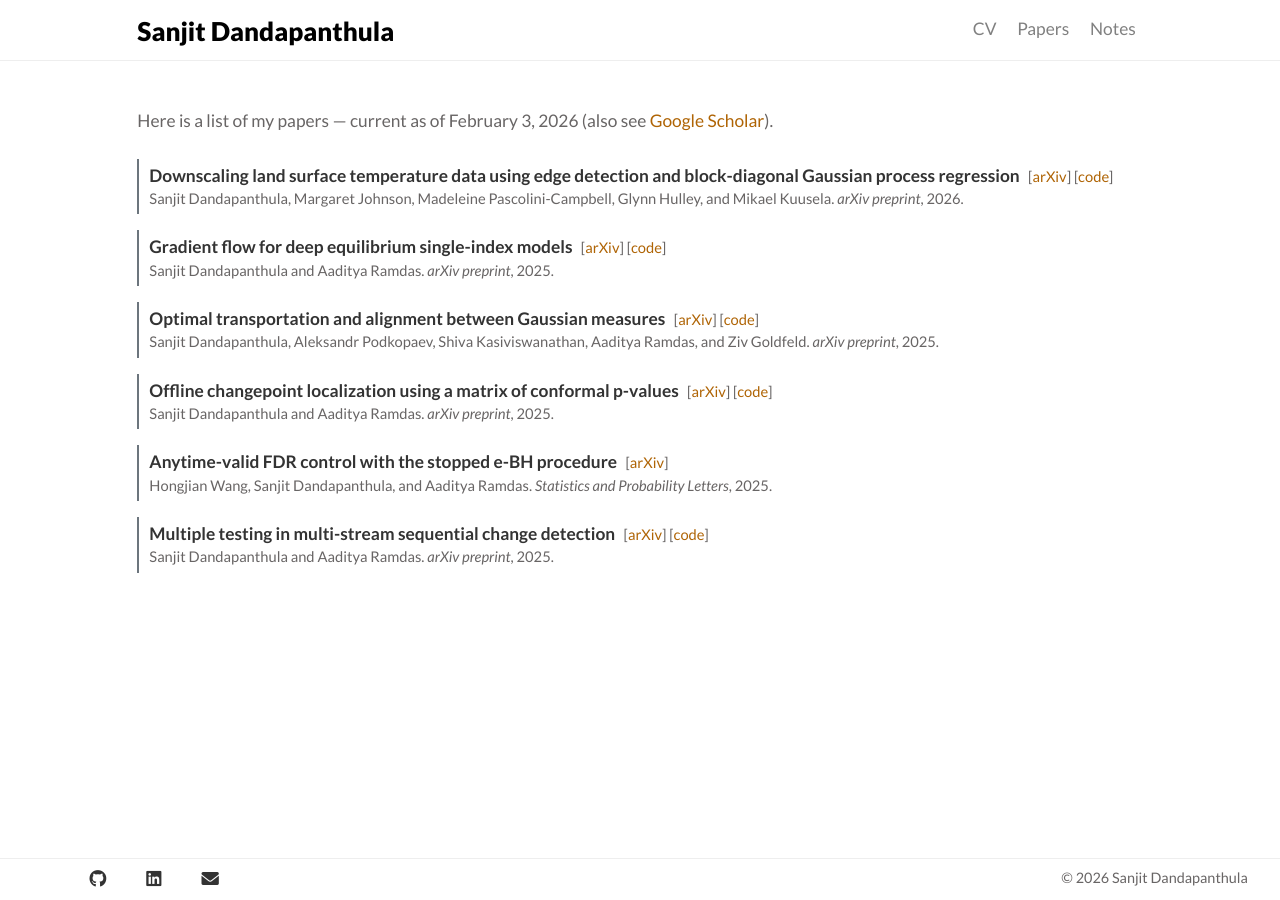
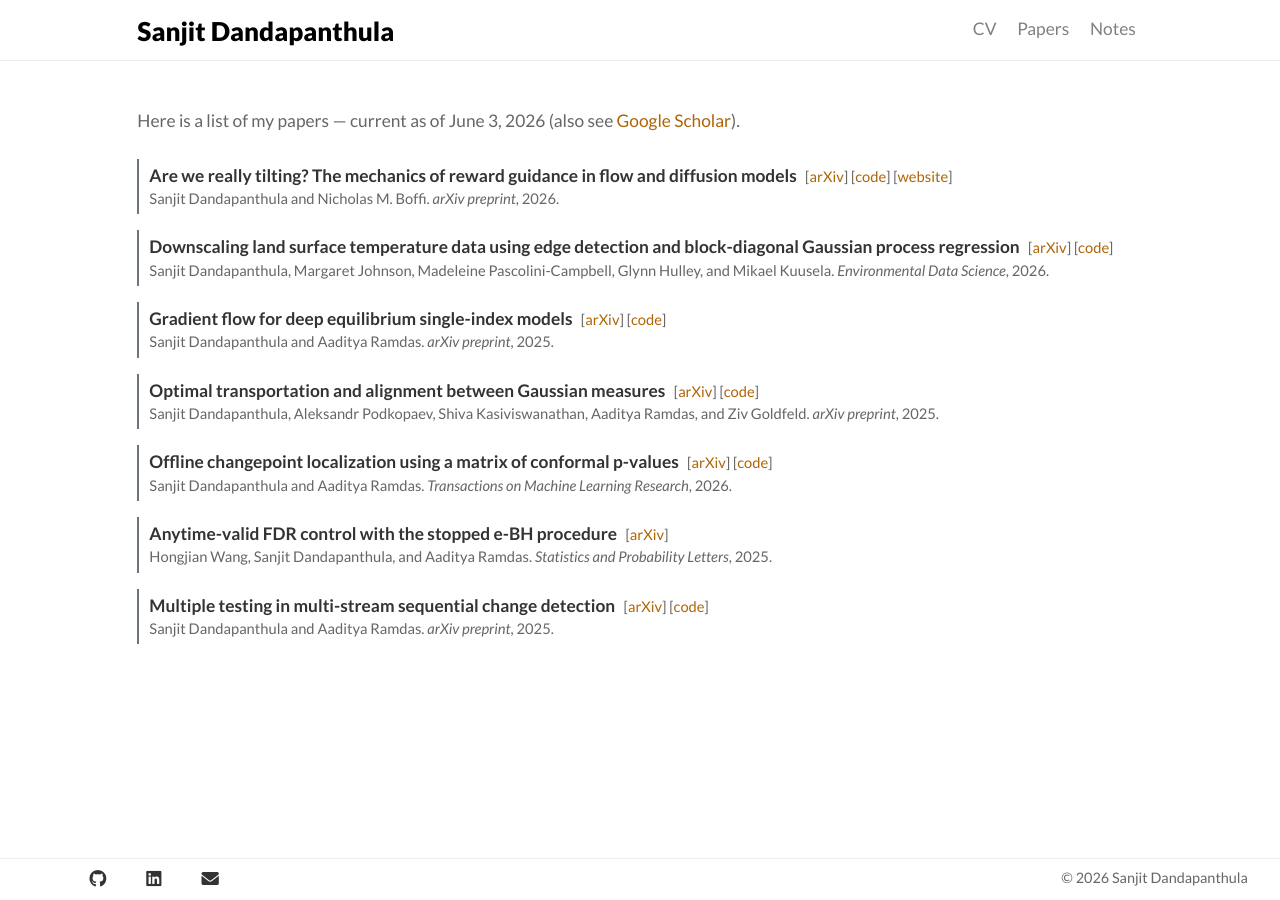
Before and after one commit to sanjitdp/sanjitdp.github.io, a Jekyll site: the page built from papers/index.html, in a window 1280 px wide. Built offline with Jekyll 4.4.1, drawn with Linux system fonts in a browser that asks for light colours.

Commit message:
Add reward guidance paper; update venues for accepted papers
- Add "Are we really tilting?" with arXiv, code, and website links
- Downscaling LST accepted at Environmental Data Science (2026)
- Offline changepoint localization accepted at TMLR (2026)
- Update "current as of" date to June 3, 2026

Co-Authored-By: Claude Opus 4.8 (1M context) <noreply@anthropic.com>

```diff
--- a/papers/index.html
+++ b/papers/index.html
@@ -47,11 +47,21 @@ title: Papers
 </style>
 <main>
     <br>
-    Here is a list of my papers &mdash; current as of February 3, 2026 (also see <a
+    Here is a list of my papers &mdash; current as of June 3, 2026 (also see <a
         href="https://scholar.google.com/citations?user=Z9hX41UAAAAJ&hl=en">Google
         Scholar</a>).
     <br>
     <div class="papers-list">
+        <div class="paper-item">
+            <span class="paper-title">Are we really tilting? The mechanics of reward guidance in flow and diffusion
+                models</span>
+            <span class="paper-links">
+                [<a href="https://arxiv.org/abs/2606.02884" target="_blank">arXiv</a>]
+                [<a href="https://github.com/sanjitdp/reward-guidance" target="_blank">code</a>]
+                [<a href="https://sanjitdp.github.io/are-we-really-tilting/" target="_blank">website</a>]
+            </span>
+            <div class="paper-details">Sanjit Dandapanthula and Nicholas M. Boffi. <em>arXiv preprint</em>, 2026.</div>
+        </div>
         <div class="paper-item">
             <span class="paper-title">Downscaling land surface temperature data using edge detection and block-diagonal
                 Gaussian process regression</span>
@@ -60,7 +70,7 @@ title: Papers
                 [<a href="https://github.com/sanjitdp/downscaling-lst" target="_blank">code</a>]
             </span>
             <div class="paper-details">Sanjit Dandapanthula, Margaret Johnson, Madeleine Pascolini-Campbell, Glynn
-                Hulley, and Mikael Kuusela. <em>arXiv preprint</em>, 2026.</div>
+                Hulley, and Mikael Kuusela. <em>Environmental Data Science</em>, 2026.</div>
         </div>
         <div class="paper-item">
             <span class="paper-title">Gradient flow for deep equilibrium single-index models</span>
@@ -85,7 +95,8 @@ title: Papers
                 [<a href="https://arxiv.org/abs/2505.00292" target="_blank">arXiv</a>]
                 [<a href="https://github.com/sanjitdp/conformal-change-localization" target="_blank">code</a>]
             </span>
-            <div class="paper-details">Sanjit Dandapanthula and Aaditya Ramdas. <em>arXiv preprint</em>, 2025.</div>
+            <div class="paper-details">Sanjit Dandapanthula and Aaditya Ramdas. <em>Transactions on Machine Learning
+                    Research</em>, 2026.</div>
         </div>
         <div class="paper-item">
             <span class="paper-title">Anytime-valid FDR control with the stopped e-BH procedure</span>
```
